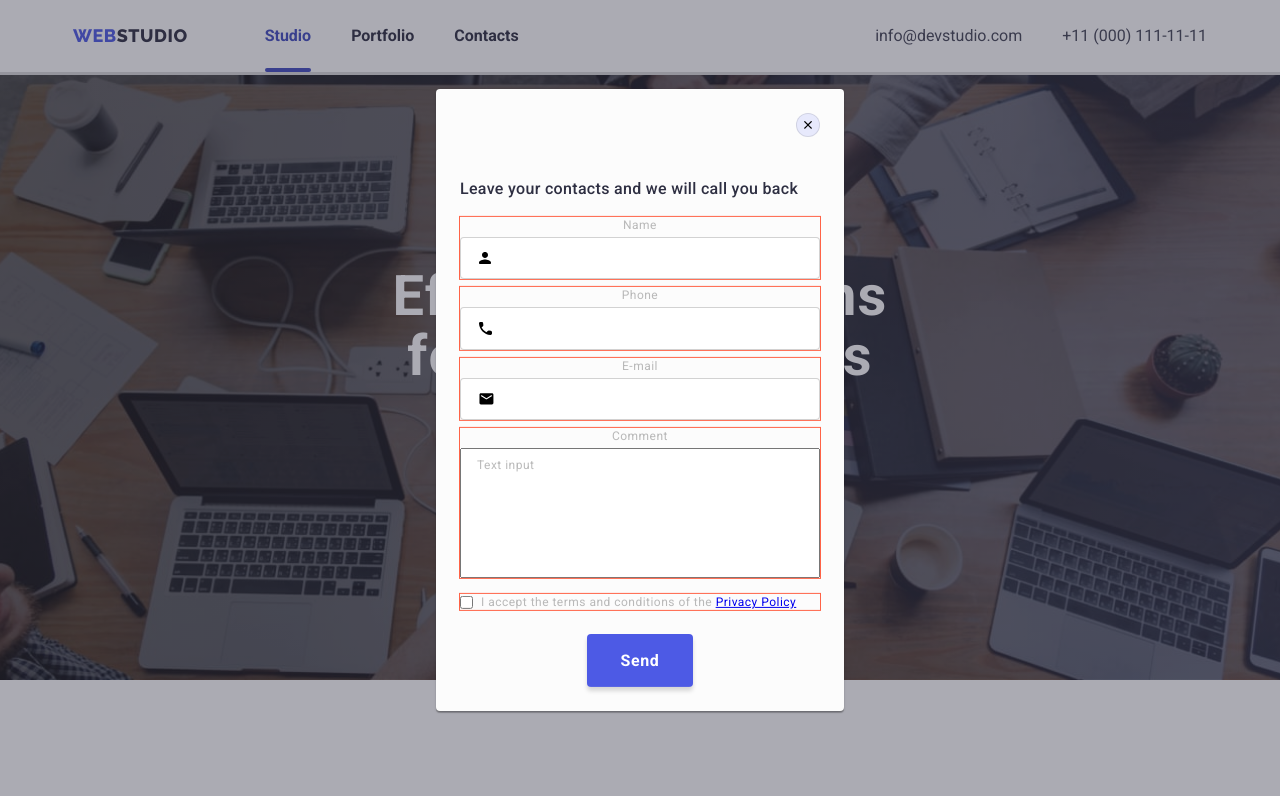
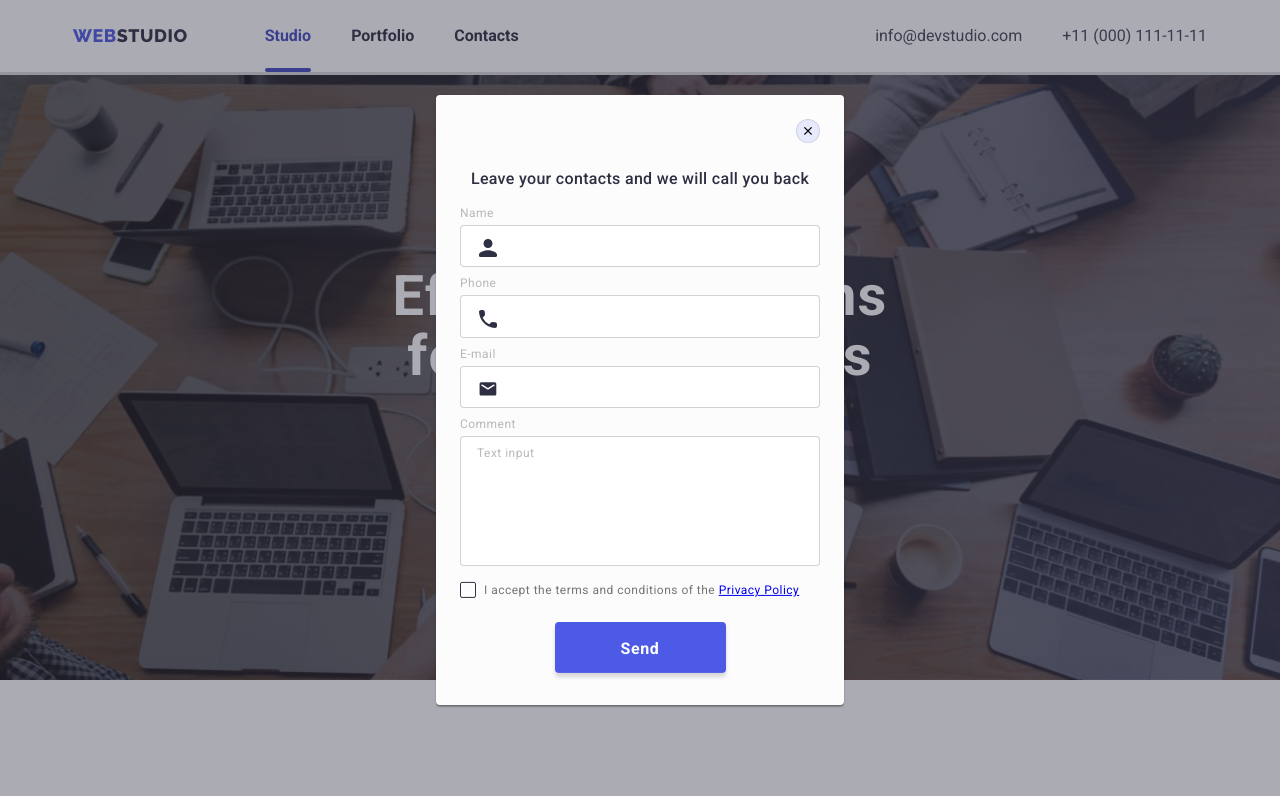
Before and after one commit to Oleksander-Kozlov/goit-markup-hw-06, a plain HTML site: page index.html in a window 1280 px wide. Both pictures are taken after a click on the button "Order Service". Shown: the top 796 px of the page. Drawn offline with nearby package versions, Linux system fonts and the light colour scheme.

Commit message:
add form-style

```diff
--- a/css/style.css
+++ b/css/style.css
@@ -61,7 +61,6 @@ body {
     padding-top: 24px;
     padding-bottom: 24px;
     border-bottom: 3px solid var(--border-color);
-    /* box-shadow: 0 2px 1px rgba(46, 47, 66, 0.08), 0 1px 1px rgba(46, 47, 66, 0.16), 0 1px 6px rgba(46, 47, 66, 0.08); */
 }
 
 .main-nav {
@@ -109,14 +108,6 @@ body {
     margin-left: 77px;
 }
 
-
-/* .site-nav .item+.item {
-     margin-left: 40px;
-} */
-
-/* .site-nav .item:last-child {
-    margin-right: 0;
-} */
 .site-nav .item:not(:last-child) {
     margin-right: 40px;
 }
@@ -206,7 +197,7 @@ body {
 
     text-align: center;
     max-width: 1440px;
-    min-height: 603;
+    min-height: 603px;
     margin: auto;
     padding-top: 192px;
     padding-bottom: 192px;
@@ -257,12 +248,18 @@ body {
 }
 
 .button.primery:hover,
-.button.primery:focus {
+.button.primery:focus,
+.button.send:hover,
+.button.send:focus,
+.subscribe-btn:hover,
+.subscribe-btn:focus {
     box-shadow: 0 1px 6px rgba(46, 47, 66, 0.08), 0 1px 1px rgba(46, 47, 66, 0.16), 0 2px 1px rgba(46, 47, 66, 0.08);
 
 }
 
-.button.primery:active {
+.button.primery:active,
+.button.send:active,
+.subscribe-btn:active {
     background-color: var(--Pressed-state);
     box-shadow: 0 4px 4px rgba(0, 0, 0, 0.15);
 }
@@ -638,33 +635,9 @@ body {
     height: 24px;
 }
 
-/* .linkedin {
-    drop-shadow: (0px 4px 4px rgba(0, 0, 0, 0.25)) drop-shadow(0px 4px 4px rgba(0, 0, 0, 0.25));
-} */
-
-/* .insta {
-    background-image: url(../images/instagram-2.svg);
-}
-
-.twit {
-    background-image: url(../images/twitter-footer1.svg);
-}
-
-.fb {
-    background-image: url(../images/facebook-footer-1.svg);
-}
-
-.linkedin {
-    background-image: url(../images/linkedin-footer-1.svg);
-}
-
-/* .soc-list .item:nth-child(4n) {
-    margin: 0;
-    background-color: tomato;
- } */
 
 /* Subscrribe */
-.subscribe {}
+
 
 .subscribe-form {
     display: flex;
@@ -684,9 +657,14 @@ body {
     color: var(--hero-text-color);
     background-color: var(--primery-brand);
     align-items: center;
+    cursor: pointer;
+
+    transition: box-shadow var(--time-animation-normal) var(--timing-function) background-color var(--time-animation-normal) var(--timing-function);
+
+
 }
 
-.user-mail {
+.subscribe-mail {
     width: 264px;
     height: 40px;
     border: 1px solid rgba(255, 255, 255, 0.3);
@@ -878,21 +856,26 @@ body {
     margin-right: auto;
     margin-left: auto;
     width: 100%;
-    text-align: center;
+    text-align: left;
 
 }
 
 .title-callback {
+    display: block;
     font-weight: 500;
     font-size: 16px;
     line-height: 1.5;
     text-align: left;
     letter-spacing: 0.02em;
+    text-align: center;
+    margin-bottom: 14px;
+
+
 }
 
 .form-field {
     position: relative;
-    outline: 1px solid tomato;
+
     margin-bottom: 8px;
     display: flex;
     flex-direction: column;
@@ -917,12 +900,16 @@ body {
     padding-right: 0;
     padding-top: 11px;
     padding-bottom: 11px;
-
+    outline: transparent;
     border: 1px solid rgba(33, 33, 33, 0.2);
     border-radius: 4px;
 }
 
-.form-field textarea {
+.form-input {
+    transition: color var(--time-animation-normal) var(--timing-function);
+}
+
+.form-field .coment-area {
     padding-right: 16px;
     padding-left: 16px;
     padding-top: 8px;
@@ -933,6 +920,10 @@ body {
     line-height: calc(16/12);
     letter-spacing: 0.04em;
     color: rgba(117, 117, 117, 0.5);
+    outline: transparent;
+    border: 1px solid rgba(33, 33, 33, 0.2);
+    border-radius: 4px;
+    transition: color 5s var(--timing-function);
 }
 
 .form-field textarea::placeholder {
@@ -954,51 +945,80 @@ body {
     fill: currentColor;
 }
 
-.icon-name {
+.form-icon {
     position: absolute;
-    top: 35px;
+    top: 50%;
     left: 19px;
-    transform-origin: 1;
-    z-index: 100;
-
-    width: 12px;
-    height: 12px;
+    fill: currentColor;
+    width: 18px;
+    height: 24px;
 }
 
-.icon-tel {
-    position: absolute;
-    top: 35px;
-    left: 19px;
-    transform-origin: 1;
-    z-index: 100;
-
-    width: 13px;
-    height: 13px;
+.form-input:focus,
+.coment-area:focus {
+    border: 1px solid #4D5AE5;
 }
 
-.icon-mail {
-    position: absolute;
-    top: 35px;
-    left: 19px;
-    transform-origin: 1;
-    z-index: 100;
-    width: 15px;
-    height: 12px;
+.form-input:focus+.form-icon {
+    color: #4D5AE5;
 }
 
 .checkbox {
-    flex-direction: row;
-    align-items: center;
     margin-bottom: 24px;
 }
 
+.checkbox-input {
+    position: relative;
+    appearance: none;
+    width: 16px;
+    height: 16px;
+    border: 1.25px solid #2E2F42;
+    border-radius: 2px;
+    margin: 0;
+}
+
+
+
+.checkbox-input:checked+.icon-checkbox {
+    opacity: 1;
+}
+
+.icon-checkbox {
+    opacity: 0;
+    transition: opacity var(--time-animation-normal) var(--timing-function);
+}
+
+.icon-checkbox-done {
+    position: absolute;
+    /* left: 0; */
+}
+
+.icon-checkbox {
+    position: absolute;
+    width: 16px;
+    height: 16px;
+}
+
 .checkbox label {
-    margin-left: 8px;
-    margin-bottom: 0;
+    display: flex;
+    align-items: center;
+    gap: 8px;
+}
+
+.policy-text {
+
+
+    font-weight: 400;
+    font-size: 12px;
+    line-height: calc(16/12);
+    letter-spacing: 0.04em;
+
+    color: #757575;
 }
 
 .button.send {
-
+    width: 171px;
+    height: 51px;
     margin-right: auto;
     margin-left: auto;
     text-align: center;
@@ -1011,8 +1031,6 @@ body {
     box-shadow: 0 4px 4px rgba(0, 0, 0, 0.15);
 
     cursor: pointer;
-
-
-    /* transition: box-shadow var(--time-animation-normal) var(--timing-function) background-color var(--time-animation-normal) var(--timing-function); */
+    transition: box-shadow var(--time-animation-normal) var(--timing-function) background-color var(--time-animation-normal) var(--timing-function);
 
 }
--- a/index.html
+++ b/index.html
@@ -400,7 +400,7 @@
         <p class="soc-description">Subscribe</p>
         <form class="subscribe-form" name="subscribe_form">
         <label for="mail"></label>
-        <input type="email" class="user-mail" name="user_mail" placeholder="E-mail">
+        <input type="email" class="subscribe-mail" name="user_mail" placeholder="E-mail">
         <button type="submit" class="subscribe-btn" method="post">Subscribe
 
           <svg class="icon-subscribe">
@@ -424,41 +424,48 @@
           </svg>
         </button>
         <form class="form-order">
-          <h3 class="title-callback">Leave your contacts and we will call you back</h3>
-          <div class="form-field"> <label for="user_name">Name</label>
-          <input class="name" type="text" name="user_name" id="user_name">
-           <svg class="icon-name" >
-          <use href="./images/icons.svg#icon-user_name_form"></use>
-        </svg>
+          <strong class="title-callback">Leave your contacts and we will call you back</strong>
+          <div class="form-field">
+            <label for="user_name">Name</label>
+            <input class="form-input" class="name" type="text" name="user_name" id="user_name">
+            <svg class="form-icon icon-name" >
+            <use href="./images/icons.svg#icon-user_name_form">
+             </use>
+            </svg>
       </div>
 
         <div class="form-field">
           <label for="tel">Phone</label>
-          <input type="tel" name="tel" id="tel">
-           <svg class="icon-tel" >
-          <use href="./images/icons.svg#icon-phone_form"></use>
+          <input class="form-input" type="tel" name="tel" id="tel" >
+           <svg class="form-icon icon-tel" >
+          <use class="phone" href="./images/icons.svg#icon-phone_form"></use>
         </svg></div>
 
         <div class="form-field"><label for="mail">E-mail</label>
-          <input type="mail" name="mail" id="mail">
-           <svg class="icon-mail" >
+          <input class="form-input" type="mail" name="user_mail" id="mail">
+           <svg class="form-icon icon-mail" >
           <use href="./images/icons.svg#icon-mail_form"></use>
         </svg></div>
 
         <div class="form-field comment"><label class="user_comment" for="user_comment"><span>Comment</span></label>
-        <textarea class="coment-area" name="user_comment" rows="7" placeholder="Text input"></textarea></div>
+        <textarea class="coment-area" name="user_coment" rows="7" placeholder="Text input"></textarea></div>
 
-        <div class="form-field checkbox">
-        <input id="checkbox" type="checkbox">
-        <label for="checkbox" class="accept">
-I accept the terms and conditions of the
-  <a href="#" class="private_policy">Privacy Policy</a>
+        <div class=" checkbox">
+
+        <label class="checkbox-label">
+         <input class="checkbox-input" name="user_agreement" type="checkbox">
+         <svg class="icon-checkbox">
+            <use class="icon-checkbox-done" href="./images/icons.svg#icon-galo4ka"></use>
+          </svg>
+
+<span class="policy-text">I accept the terms and conditions of the
+  <a href="#" class="policy-link">Privacy Policy</a></span>
 
         </label>
         </div>
-
-        <button class="button send">Send</button>
-
+<div class="form-field btn">
+        <button class="button send" type="submit">Send</button>
+ </div>
 
 
         </form>
```
Also changed, not shown: Portfolio.html (+20 -2 lines), contacts.html (+20 -2 lines), images/icon_send.svg (deleted), images/icons.svg, images/phone_form.svg (deleted).
